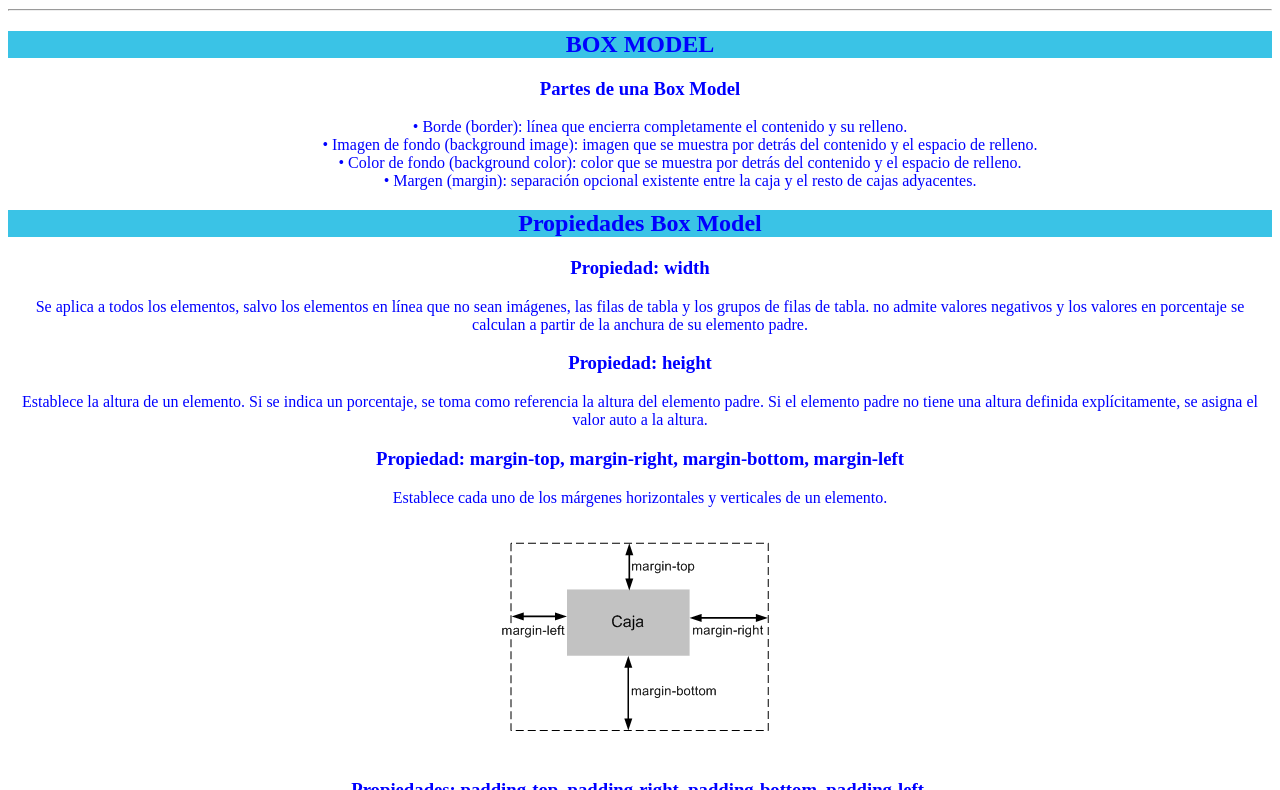
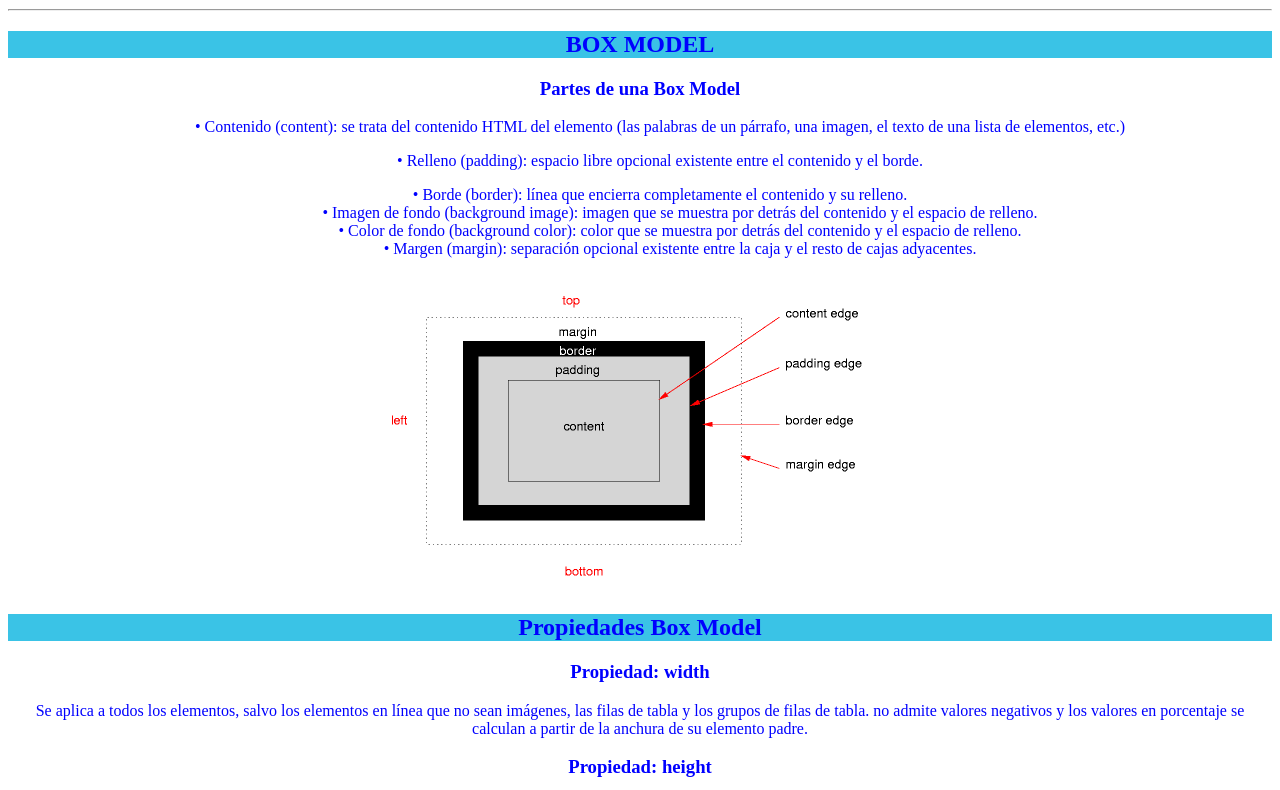
Before and after one commit to JoseSuarezLL/DSW-JoseSuarez-Periodo-301122_30, a plain HTML site: page index.html in a window 1280 px wide. Shown: the part 536-1326 px from the top of the page. Drawn offline with Linux system fonts and the light colour scheme.

Commit message:
actualizacion fecha e imagen
fecha de actalizacion e imagen

```diff
--- a/index.html
+++ b/index.html
@@ -58,15 +58,19 @@
     <section id="Tema">
         <h2>BOX MODEL</h2>
         <h3> Partes de una Box Model </h3>
-
-        <ol> • Borde (border): línea que encierra completamente el contenido y su relleno.<ol>
-            </ol>
+        <p>
+        <ol> • Contenido (content): se trata del contenido HTML del elemento (las palabras de un párrafo, una imagen, el
+            texto de una lista de elementos, etc.)</ol>
+            <ol> • Relleno (padding): espacio libre opcional existente entre el contenido y el borde.</ol>
+            <ol> • Borde (border): línea que encierra completamente el contenido y su relleno.<ol></ol>
             <ol>• Imagen de fondo (background image): imagen que se muestra por detrás del contenido y el espacio de
                 relleno.</ol>
             <ol>• Color de fondo (background color): color que se muestra por detrás del contenido y el espacio de
                 relleno.</ol>
             <ol>• Margen (margin): separación opcional existente entre la caja y el resto de cajas adyacentes.</ol>
         </ol>
+    </p>
+        <img src="Imagenes/partes.png" alt="">
 
         <h2> Propiedades Box Model </h2>
         <h3> Propiedad: width </h3>
@@ -155,7 +159,8 @@
         <h3>Referencias:</h3>
         <h3> Philippe Hong. (2018). Practical Web Design : Learn the Fundamentals of Web Design with HTML5,
             CSS3, Bootstrap, JQuery, and Vue.js. Packt Publishing.</h3>
-        <h3>Garro, A. (2014, febrero 22). Modelo de cajas. Arkaitzgarro.com. https://www.arkaitzgarro.com/css2/capitulo-4.html</h3>
+        <h3>Garro, A. (2014, febrero 22). Modelo de cajas. Arkaitzgarro.com.
+            https://www.arkaitzgarro.com/css2/capitulo-4.html</h3>
         <hr>
         <h2>Proyecto de sitio web año 2023 Periodo 16-01 (1391)</h2>
         <hr>
```
Also changed, not shown: Fase2.html (+1 -1 lines), Imagenes/partes.png (added).
